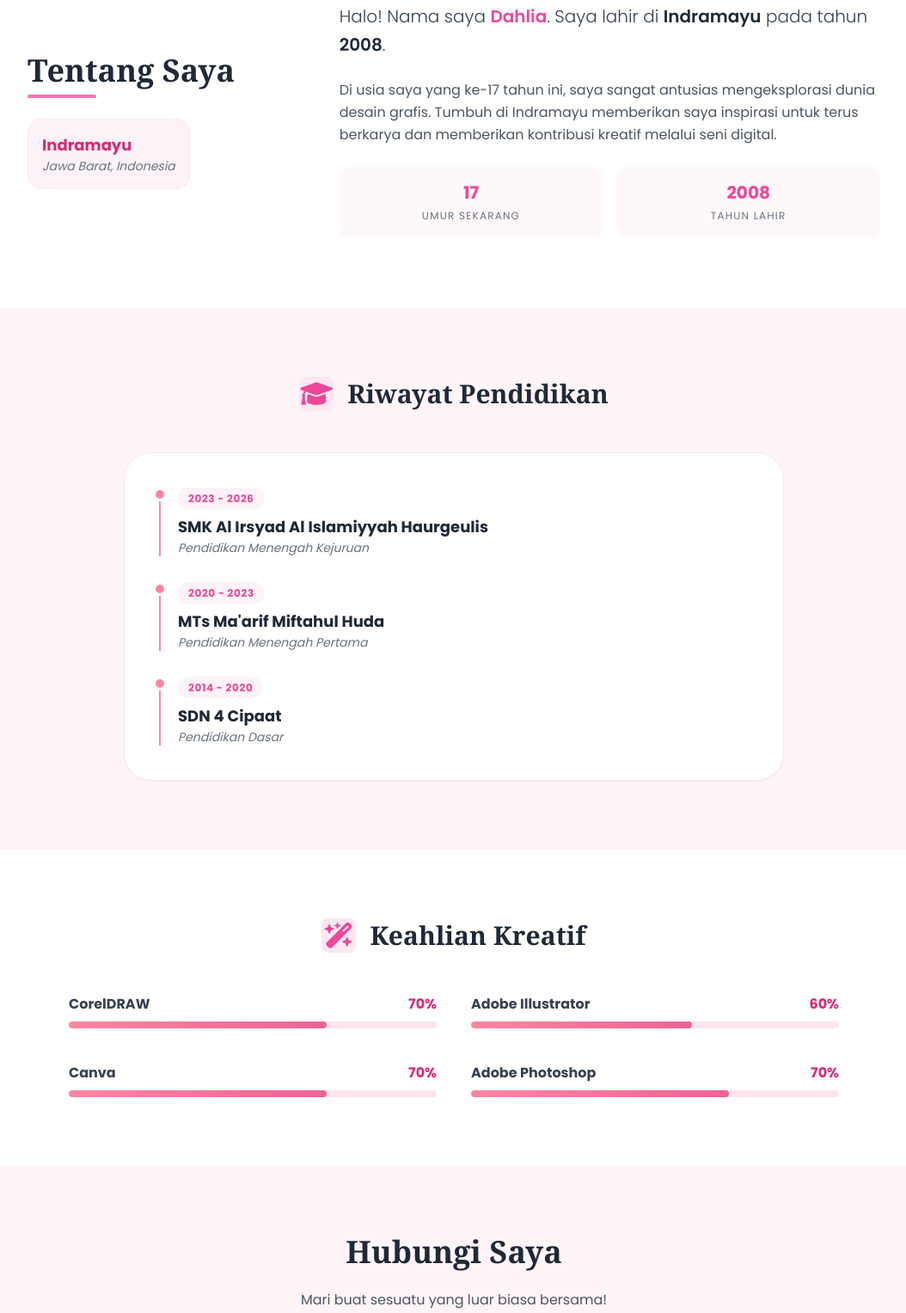
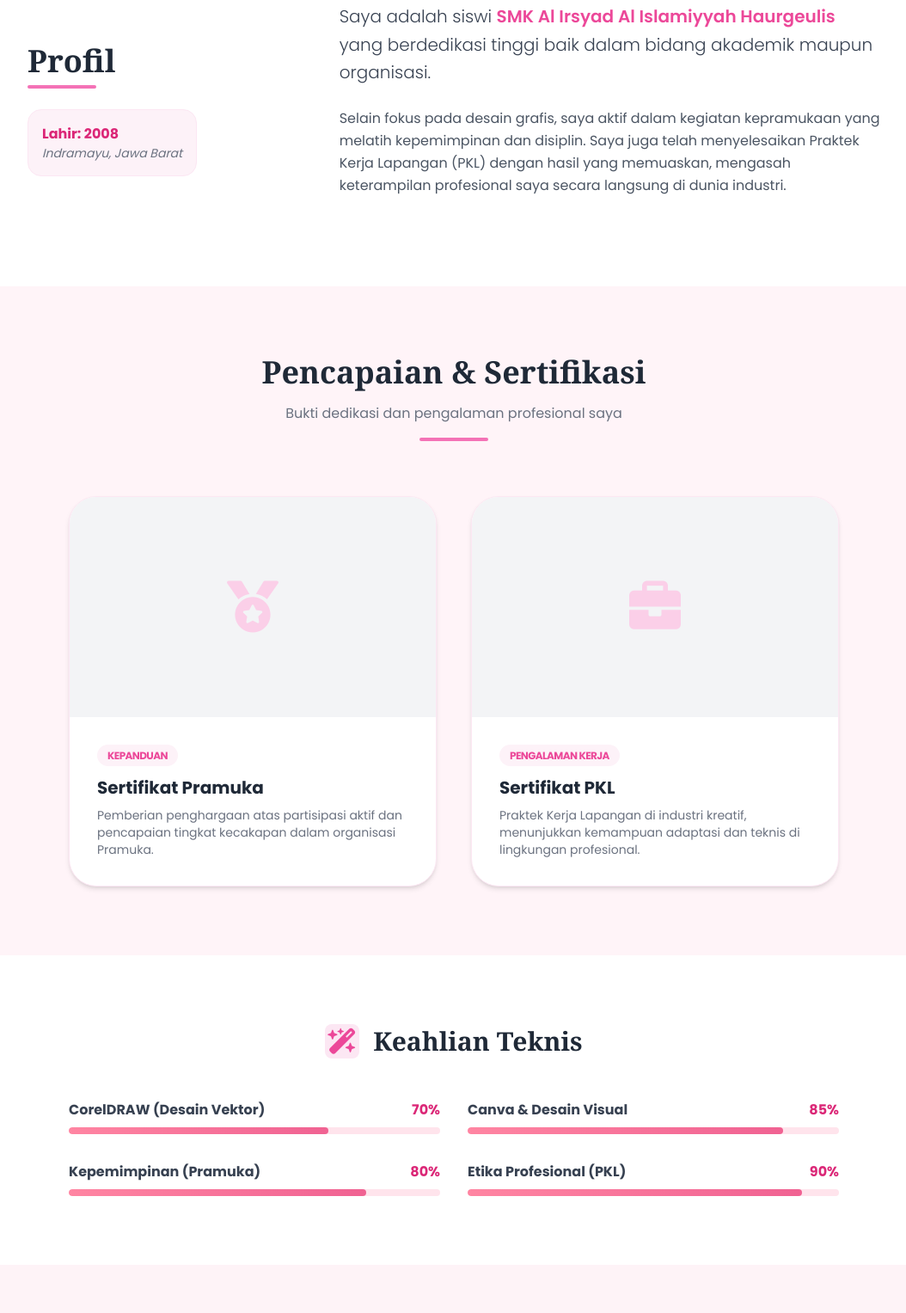
Before and after one commit to nyaliaa26/nyaliaa26.github.io, a plain HTML site: page index.html in a window 1280 px wide. Shown: the part 877-2404 px from the top of the page at 86% size, without its empty margins (112-1166 px from the left). Drawn offline with nearby package versions, Linux system fonts and the light colour scheme; a web font is replaced by a local one.

Commit message:
Update index.html

```diff
--- a/index.html
+++ b/index.html
@@ -97,6 +97,10 @@
             z-index: -1;
         }
 
+        .card-zoom:hover img {
+            transform: scale(1.1);
+        }
+
         section {
             padding: 80px 20px;
         }
@@ -111,9 +115,8 @@
             <div class="hidden md:flex space-x-10 font-medium text-xs tracking-widest uppercase">
                 <a href="#home" class="hover:text-pink-500 transition-colors">Beranda</a>
                 <a href="#about" class="hover:text-pink-500 transition-colors">Tentang</a>
-                <a href="#education" class="hover:text-pink-500 transition-colors">Pendidikan</a>
+                <a href="#achievements" class="hover:text-pink-500 transition-colors">Pencapaian</a>
                 <a href="#skills" class="hover:text-pink-500 transition-colors">Keahlian</a>
-                <a href="#portfolio" class="hover:text-pink-500 transition-colors">Karya</a>
                 <a href="#contact" class="hover:text-pink-500 transition-colors">Kontak</a>
             </div>
             <div class="md:hidden text-pink-600">
@@ -126,20 +129,19 @@
     <section id="home" class="min-h-screen flex items-center justify-center hero-gradient pt-20">
         <div class="max-w-6xl mx-auto flex flex-col md:flex-row items-center gap-16 px-4 text-center md:text-left">
             <div class="md:w-1/2 order-2 md:order-1">
-                <h2 class="text-pink-600 font-semibold tracking-widest uppercase mb-4 text-sm">Portofolio Kreatif</h2>
+                <h2 class="text-pink-600 font-semibold tracking-widest uppercase mb-4 text-sm">Desainer & Pelajar</h2>
                 <h1 class="text-5xl md:text-7xl font-serif font-bold text-gray-800 mb-6 leading-tight">Dahlia.</h1>
                 <p class="text-lg text-gray-700 mb-8 max-w-lg leading-relaxed">
-                    Seorang kreator muda asal Indramayu yang lahir pada tahun 2008. Berdedikasi untuk mengubah ide menjadi desain visual yang memukau.
+                    Kreator muda asal Indramayu (Lahir 2008). Aktif berorganisasi dan memiliki pengalaman kerja lapangan di bidang kreatif.
                 </p>
                 <div class="flex flex-wrap justify-center md:justify-start gap-4">
                     <a href="#contact" class="btn-pink text-white px-10 py-4 rounded-full font-semibold shadow-lg shadow-pink-200">Hubungi Saya</a>
-                    <a href="https://www.instagram.com/th3vyll.vvai" target="_blank" class="bg-white text-pink-600 px-10 py-4 rounded-full font-semibold hover:bg-pink-50 transition border border-pink-100 shadow-sm">Instagram</a>
+                    <a href="#achievements" class="bg-white text-pink-600 px-10 py-4 rounded-full font-semibold hover:bg-pink-50 transition border border-pink-100 shadow-sm">Lihat Sertifikat</a>
                 </div>
             </div>
             <div class="md:w-1/2 flex justify-center order-1 md:order-2">
                 <div class="profile-img-container">
-                    <!-- Foto Profil -->
-                    <img src="https://i.ibb.co.com/dsLyXXCT/dahlia-profile.jpg"
+                    <img src="https://simangu.smksalirsyad-hgl.sch.id/apimangu/uploads/siswa/232410060/1770601566_15e4e69c.jpg"
                          alt="Foto Profil Dahlia"
                          class="rounded-[2rem] shadow-2xl w-72 h-96 object-cover border-4 border-white"
                          onerror="this.src='https://via.placeholder.com/300x400?text=Dahlia+Indramayu'">
@@ -148,136 +150,128 @@
         </div>
     </section>
 
-    <!-- Tentang Saya (About) -->
+    <!-- Tentang Saya -->
     <section id="about" class="bg-white">
         <div class="max-w-5xl mx-auto px-4">
             <div class="flex flex-col md:flex-row items-center gap-12">
                 <div class="md:w-1/3 text-center md:text-left">
-                    <h2 class="text-4xl font-serif font-bold text-gray-800 mb-2">Tentang Saya</h2>
+                    <h2 class="text-4xl font-serif font-bold text-gray-800 mb-2">Profil</h2>
                     <div class="w-20 h-1 bg-pink-400 mx-auto md:mx-0 rounded-full mb-6"></div>
-                    <div class="inline-block p-4 bg-pink-50 rounded-2xl border border-pink-100">
-                         <p class="text-pink-600 font-bold text-lg">Indramayu</p>
-                         <p class="text-gray-500 text-sm italic">Jawa Barat, Indonesia</p>
+                    <div class="p-4 bg-pink-50 rounded-2xl border border-pink-100 inline-block">
+                         <p class="text-pink-600 font-bold">Lahir: 2008</p>
+                         <p class="text-gray-500 text-sm italic">Indramayu, Jawa Barat</p>
                     </div>
                 </div>
                 <div class="md:w-2/3">
                     <p class="text-gray-700 leading-relaxed text-xl mb-6 font-light">
-                        Halo! Nama saya <span class="text-pink-500 font-semibold">Dahlia</span>. Saya lahir di <span class="font-semibold text-gray-800">Indramayu</span> pada tahun <span class="font-semibold text-gray-800">2008</span>.
+                        Saya adalah siswi <span class="text-pink-500 font-semibold">SMK Al Irsyad Al Islamiyyah Haurgeulis</span> yang berdedikasi tinggi baik dalam bidang akademik maupun organisasi.
                     </p>
                     <p class="text-gray-600 leading-relaxed mb-6">
-                        Di usia saya yang ke-17 tahun ini, saya sangat antusias mengeksplorasi dunia desain grafis. Tumbuh di Indramayu memberikan saya inspirasi untuk terus berkarya dan memberikan kontribusi kreatif melalui seni digital.
+                        Selain fokus pada desain grafis, saya aktif dalam kegiatan kepramukaan yang melatih kepemimpinan dan disiplin. Saya juga telah menyelesaikan Praktek Kerja Lapangan (PKL) dengan hasil yang memuaskan, mengasah keterampilan profesional saya secara langsung di dunia industri.
                     </p>
-                    <div class="grid grid-cols-2 gap-4">
-                        <div class="p-4 bg-pink-50/50 rounded-xl text-center">
-                            <span class="block text-pink-500 font-bold text-xl">17</span>
-                            <span class="text-gray-500 text-xs uppercase tracking-widest">Umur Sekarang</span>
-                        </div>
-                        <div class="p-4 bg-pink-50/50 rounded-xl text-center">
-                            <span class="block text-pink-500 font-bold text-xl">2008</span>
-                            <span class="text-gray-500 text-xs uppercase tracking-widest">Tahun Lahir</span>
-                        </div>
+                </div>
+            </div>
+        </div>
+    </section>
+
+    <!-- Pencapaian (Sertifikat & PKL) -->
+    <section id="achievements" class="bg-pink-50/30">
+        <div class="max-w-6xl mx-auto px-4">
+            <div class="text-center mb-16">
+                <h2 class="text-4xl font-serif font-bold text-gray-800 mb-4">Pencapaian & Sertifikasi</h2>
+                <p class="text-gray-500">Bukti dedikasi dan pengalaman profesional saya</p>
+                <div class="w-20 h-1 bg-pink-400 mx-auto rounded-full mt-4"></div>
+            </div>
+
+            <div class="grid grid-cols-1 md:grid-cols-2 gap-10 max-w-4xl mx-auto">
+                <!-- Sertifikat Pramuka -->
+                <div class="bg-white rounded-[2rem] overflow-hidden shadow-md border border-pink-100 card-zoom">
+                    <div class="h-64 bg-gray-100 overflow-hidden flex items-center justify-center">
+                        <i class="fas fa-medal text-6xl text-pink-200"></i>
+                        <!-- Ganti src dengan link foto sertifikat asli jika ada -->
+                        <!-- <img src="URL_FOTO_SERTIFIKAT_PRAMUKA" class="w-full h-full object-cover transition duration-500"> -->
+                    </div>
+                    <div class="p-8">
+                        <span class="text-xs font-bold text-pink-500 bg-pink-50 px-3 py-1 rounded-full uppercase tracking-tighter">Kepanduan</span>
+                        <h3 class="text-xl font-bold text-gray-800 mt-3">Sertifikat Pramuka</h3>
+                        <p class="text-gray-500 text-sm mt-2">Pemberian penghargaan atas partisipasi aktif dan pencapaian tingkat kecakapan dalam organisasi Pramuka.</p>
+                    </div>
+                </div>
+
+                <!-- Sertifikat PKL -->
+                <div class="bg-white rounded-[2rem] overflow-hidden shadow-md border border-pink-100 card-zoom">
+                    <div class="h-64 bg-gray-100 overflow-hidden flex items-center justify-center">
+                        <i class="fas fa-briefcase text-6xl text-pink-200"></i>
+                        <!-- Ganti src dengan link foto sertifikat asli jika ada -->
+                        <!-- <img src="URL_FOTO_SERTIFIKAT_PKL" class="w-full h-full object-cover transition duration-500"> -->
+                    </div>
+                    <div class="p-8">
+                        <span class="text-xs font-bold text-pink-500 bg-pink-50 px-3 py-1 rounded-full uppercase tracking-tighter">Pengalaman Kerja</span>
+                        <h3 class="text-xl font-bold text-gray-800 mt-3">Sertifikat PKL</h3>
+                        <p class="text-gray-500 text-sm mt-2">Praktek Kerja Lapangan di industri kreatif, menunjukkan kemampuan adaptasi dan teknis di lingkungan profesional.</p>
                     </div>
                 </div>
             </div>
         </div>
     </section>
 
-    <!-- Pendidikan (Education) -->
-    <section id="education" class="bg-pink-50/30">
-        <div class="max-w-5xl mx-auto px-4">
-            <h2 class="text-3xl font-serif font-bold text-gray-800 mb-12 flex items-center justify-center">
-                <span class="w-10 h-10 bg-pink-100 rounded-lg flex items-center justify-center mr-4 text-pink-500">
-                    <i class="fas fa-graduation-cap"></i>
-                </span>
-                Riwayat Pendidikan
-            </h2>
-            <div class="max-w-3xl mx-auto bg-white p-8 md:p-10 rounded-[2rem] shadow-sm border border-pink-100">
-                <div class="timeline-item">
-                    <span class="text-xs font-bold text-pink-500 bg-pink-50 px-3 py-1 rounded-full uppercase tracking-wider">2023 - 2026</span>
-                    <h3 class="text-lg font-bold text-gray-800 mt-2">SMK Al Irsyad Al Islamiyyah Haurgeulis</h3>
-                    <p class="text-gray-500 text-sm italic">Pendidikan Menengah Kejuruan</p>
-                </div>
-                <div class="timeline-item">
-                    <span class="text-xs font-bold text-pink-500 bg-pink-50 px-3 py-1 rounded-full uppercase tracking-wider">2020 - 2023</span>
-                    <h3 class="text-lg font-bold text-gray-800 mt-2">MTs Ma'arif Miftahul Huda</h3>
-                    <p class="text-gray-500 text-sm italic">Pendidikan Menengah Pertama</p>
-                </div>
-                <div class="timeline-item mb-0">
-                    <span class="text-xs font-bold text-pink-500 bg-pink-50 px-3 py-1 rounded-full uppercase tracking-wider">2014 - 2020</span>
-                    <h3 class="text-lg font-bold text-gray-800 mt-2">SDN 4 Cipaat</h3>
-                    <p class="text-gray-500 text-sm italic">Pendidikan Dasar</p>
-                </div>
-            </div>
-        </div>
-    </section>
-
-    <!-- Keahlian (Skills) -->
+    <!-- Keahlian -->
     <section id="skills" class="bg-white">
         <div class="max-w-5xl mx-auto px-4">
             <h2 class="text-3xl font-serif font-bold text-gray-800 mb-12 text-center flex items-center justify-center">
                 <span class="w-10 h-10 bg-pink-100 rounded-lg flex items-center justify-center mr-4 text-pink-500">
                     <i class="fas fa-wand-magic-sparkles"></i>
                 </span>
-                Keahlian Kreatif
+                Keahlian Teknis
             </h2>
-            <div class="grid grid-cols-1 md:grid-cols-2 gap-10 max-w-4xl mx-auto">
+            <div class="grid grid-cols-1 md:grid-cols-2 gap-8 max-w-4xl mx-auto">
                 <div>
                     <div class="flex justify-between mb-2">
-                        <span class="font-bold text-gray-700">CorelDRAW</span>
+                        <span class="font-bold text-gray-700">CorelDRAW (Desain Vektor)</span>
                         <span class="text-pink-600 font-bold">70%</span>
                     </div>
                     <div class="skill-bar"><div class="skill-progress" style="width: 70%"></div></div>
                 </div>
                 <div>
                     <div class="flex justify-between mb-2">
-                        <span class="font-bold text-gray-700">Adobe Illustrator</span>
-                        <span class="text-pink-600 font-bold">60%</span>
+                        <span class="font-bold text-gray-700">Canva & Desain Visual</span>
+                        <span class="text-pink-600 font-bold">85%</span>
                     </div>
-                    <div class="skill-bar"><div class="skill-progress" style="width: 60%"></div></div>
+                    <div class="skill-bar"><div class="skill-progress" style="width: 85%"></div></div>
                 </div>
                 <div>
                     <div class="flex justify-between mb-2">
-                        <span class="font-bold text-gray-700">Canva</span>
-                        <span class="text-pink-600 font-bold">70%</span>
+                        <span class="font-bold text-gray-700">Kepemimpinan (Pramuka)</span>
+                        <span class="text-pink-600 font-bold">80%</span>
                     </div>
-                    <div class="skill-bar"><div class="skill-progress" style="width: 70%"></div></div>
+                    <div class="skill-bar"><div class="skill-progress" style="width: 80%"></div></div>
                 </div>
                 <div>
                     <div class="flex justify-between mb-2">
-                        <span class="font-bold text-gray-700">Adobe Photoshop</span>
-                        <span class="text-pink-600 font-bold">70%</span>
+                        <span class="font-bold text-gray-700">Etika Profesional (PKL)</span>
+                        <span class="text-pink-600 font-bold">90%</span>
                     </div>
-                    <div class="skill-bar"><div class="skill-progress" style="width: 70%"></div></div>
+                    <div class="skill-bar"><div class="skill-progress" style="width: 90%"></div></div>
                 </div>
             </div>
         </div>
     </section>
 
-    <!-- Kontak (Contact) -->
-    <section id="contact" class="bg-pink-50/30">
+    <!-- Kontak -->
+    <section id="contact" class="bg-pink-50/50">
         <div class="max-w-4xl mx-auto px-4 text-center">
             <h2 class="text-4xl font-serif font-bold text-gray-800 mb-6">Hubungi Saya</h2>
-            <p class="text-gray-600 mb-10">Mari buat sesuatu yang luar biasa bersama!</p>
-
             <div class="grid grid-cols-1 md:grid-cols-3 gap-6 mb-12">
-                <!-- Gmail -->
-                <a href="mailto:dahlialiaa140@gmail.com" class="p-6 bg-white rounded-2xl border border-pink-100 shadow-sm hover:scale-105 transition-transform">
+                <a href="mailto:dahlialiaa140@gmail.com" class="p-6 bg-white rounded-2xl border border-pink-100 shadow-sm hover:scale-105 transition-transform group">
                     <i class="fas fa-envelope text-pink-500 text-3xl mb-3"></i>
-                    <p class="text-xs uppercase tracking-widest text-gray-400 mb-1">Email</p>
                     <p class="font-bold text-sm">dahlialiaa140@gmail.com</p>
                 </a>
-
-                <!-- Instagram -->
-                <a href="https://www.instagram.com/th3vyll.vvai" target="_blank" class="p-6 bg-white rounded-2xl border border-pink-100 shadow-sm hover:scale-105 transition-transform">
+                <a href="https://www.instagram.com/th3vyll.vvai" target="_blank" class="p-6 bg-white rounded-2xl border border-pink-100 shadow-sm hover:scale-105 transition-transform group">
                     <i class="fab fa-instagram text-pink-500 text-3xl mb-3"></i>
-                    <p class="text-xs uppercase tracking-widest text-gray-400 mb-1">Instagram</p>
                     <p class="font-bold text-sm">@th3vyll.vvai</p>
                 </a>
-
-                <!-- WhatsApp -->
-                <a href="https://wa.me/628782755039" target="_blank" class="p-6 bg-white rounded-2xl border border-pink-100 shadow-sm hover:scale-105 transition-transform">
+                <a href="https://wa.me/628782755039" target="_blank" class="p-6 bg-white rounded-2xl border border-pink-100 shadow-sm hover:scale-105 transition-transform group">
                     <i class="fab fa-whatsapp text-pink-500 text-3xl mb-3"></i>
-                    <p class="text-xs uppercase tracking-widest text-gray-400 mb-1">WhatsApp</p>
                     <p class="font-bold text-sm">0878-2755-039</p>
                 </a>
             </div>
@@ -287,12 +281,11 @@
     <!-- Footer -->
     <footer class="py-10 bg-white border-t border-pink-100 text-center">
         <p class="text-gray-400 text-xs tracking-widest uppercase">
-            &copy; 2026 DAHLIA — KREATOR MUDA DARI INDRAMAYU
+            &copy; 2026 Dahlia — Kreator & Desainer Muda Indramayu
         </p>
     </footer>
 
     <script>
-        // Smooth scroll
         document.querySelectorAll('a[href^="#"]').forEach(anchor => {
             anchor.addEventListener('click', function (e) {
                 if(this.getAttribute('href').startsWith('#')) {
@@ -306,18 +299,3 @@
     </script>
 </body>
 </html>
-
-<!DOCTYPE html>
-
-<html>
-<head>
-  <meta http-equiv="CONTENT-TYPE" content="text/html; charset=UTF-8">
-  <title>Hello, belajar</title>
-</head>
-<body>
-  <h1>
-    Hello,Hallo... saya dahlia
-    sedang belajar pemprograman web. mata pelajaran koding dan kecerdasan artifisial, dikelas XII Dkv SMK AL Irsyad AL islamiyyah Haurgeulis
-  </h1>
-</body>
-</html>
```
